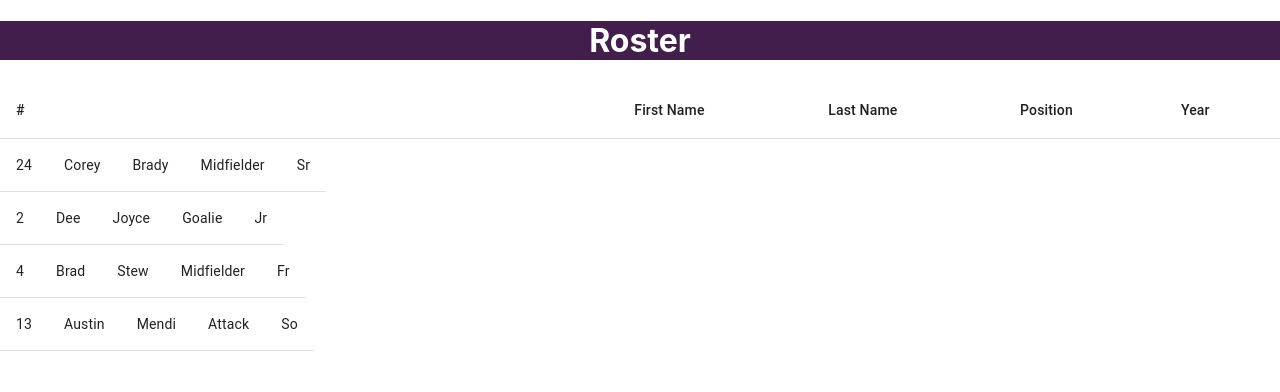
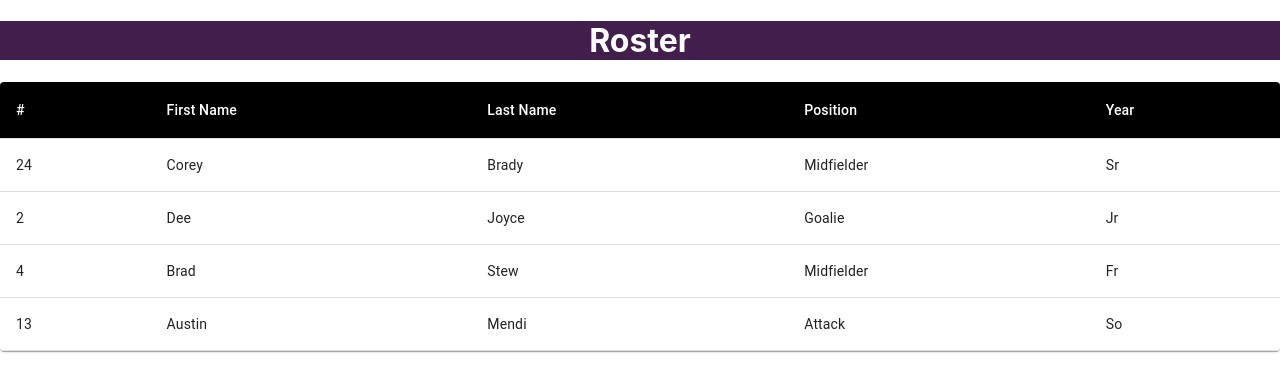
Before and after one commit to reedm26/playerportal, a React (Create React App) app: page / in a window 1280 px wide. Shown: the top 392 px of the page. Built offline with nearby package versions, Linux system fonts and the light colour scheme.

Commit message:
fixed CSS and added some

```diff
--- a/src/Components/PlayerInfo.js
+++ b/src/Components/PlayerInfo.js
@@ -1,12 +1,10 @@
 import React from "react";
 import propTypes from "prop-types";
-import { TableBody, TableRow, TableCell } from "@material-ui/core";
+import { TableRow, TableCell } from "@material-ui/core";
 
 function PlayerInfo(props) {
   const { id, number, firstName, lastName, position, year } = props.player;
   return (
-    <div>
-      <TableBody>
     <TableRow key={id}>
       <TableCell>{number}</TableCell>
       <TableCell>{firstName}</TableCell>
@@ -14,8 +12,6 @@ function PlayerInfo(props) {
       <TableCell>{position}</TableCell>
       <TableCell>{year}</TableCell>
     </TableRow>
-      </TableBody>
-    </div>
   );
 }
 
--- a/src/Components/Players.js
+++ b/src/Components/Players.js
@@ -7,30 +7,33 @@ import {
   TableCell,
   TableHead,
   TableRow,
+  Paper,
 } from "@material-ui/core";
 
 class Players extends Component {
   render() {
     const tableStyle = {
-      maxWidth: "fill",
+      background: "black",
     };
+    const textColor = {
+      color: "white",
+    };
+
     return (
       <>
-        <TableContainer style={tableStyle}>
+        <TableContainer component={Paper}>
           <Table>
-            <TableHead>
+            <TableHead style={tableStyle}>
               <TableRow>
-                <TableCell>#</TableCell>
-                <TableCell>First Name</TableCell>
-                <TableCell>Last Name</TableCell>
-                <TableCell>Position</TableCell>
-                <TableCell>Year</TableCell>
+                <TableCell style={textColor}>#</TableCell>
+                <TableCell style={textColor}>First Name</TableCell>
+                <TableCell style={textColor}>Last Name</TableCell>
+                <TableCell style={textColor}>Position</TableCell>
+                <TableCell style={textColor}>Year</TableCell>
               </TableRow>
             </TableHead>
             {this.props.players.map((player) => (
-              <div key={player.id}>
-                <PlayerInfo1 player={player} />
-              </div>
+              <PlayerInfo1 player={player} />
             ))}
           </Table>
         </TableContainer>
```
Lines whose indentation alone changed are shown as unchanged.
